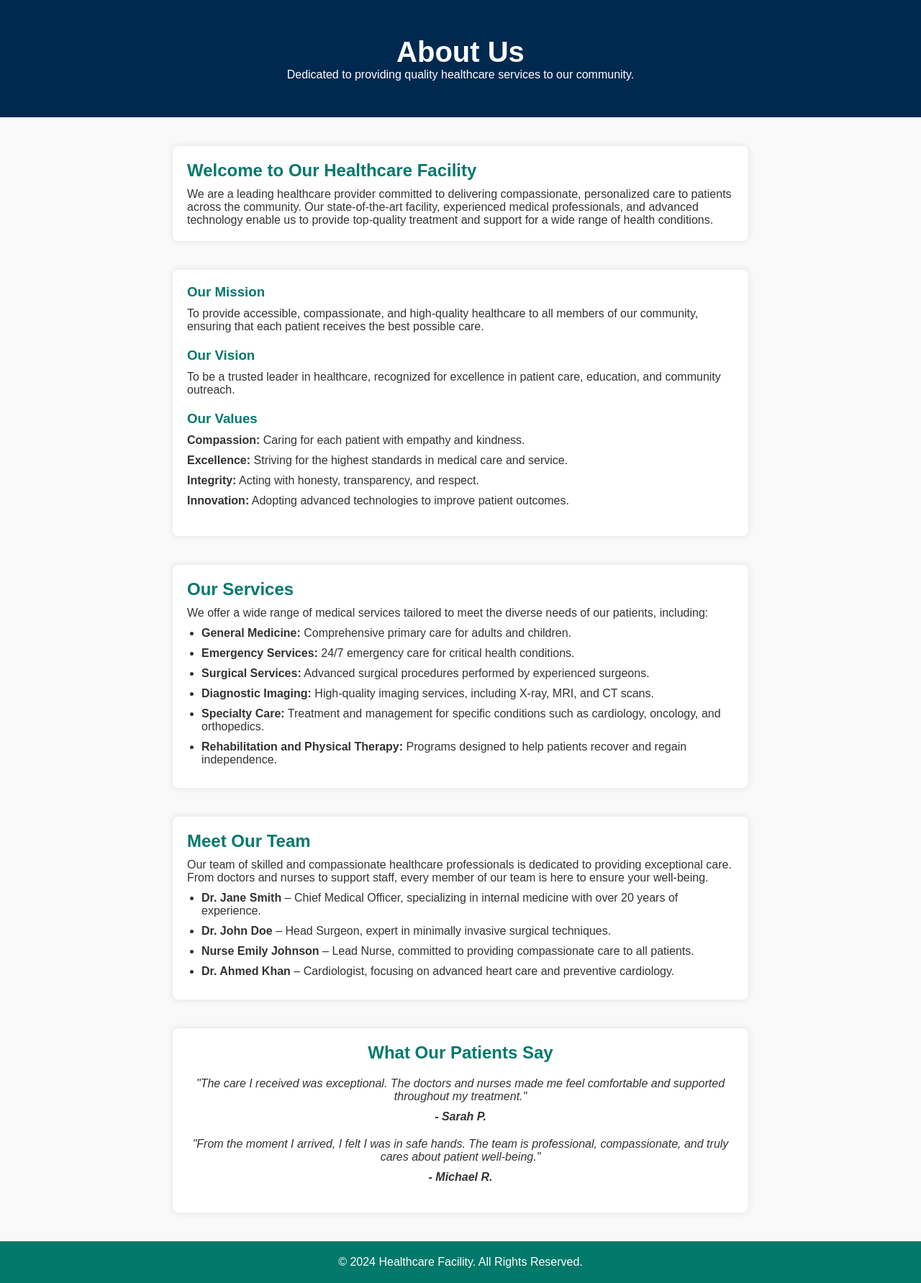
After one commit to mohityadav52708/Healthcare_major_project, a Flask app: page /aboutus in a window 1280 px wide. The commit adds this page. Shown: the whole page at 72% size. Run offline with Flask 2, Linux system fonts and the light colour scheme.

Commit message:
new commit from mohit and arpit

```diff
--- a/app.py
+++ b/app.py
@@ -27,6 +27,12 @@ def cancer_data_api():
 @app.route('/')
 def index():
     return render_template('home.html')
+@app.route('/contact')
+def contact():
+    return render_template('contact.html')
+@app.route('/aboutus')
+def aboutus():
+    return render_template('aboutus.html')
 
 if __name__ == "__main__":
     app.run(debug=True)
--- /dev/null
+++ b/static/css/aboutus.css
@@ -0,0 +1,80 @@
+/* General Reset */
+* {
+    margin: 0;
+    padding: 0;
+    box-sizing: border-box;
+}
+
+body {
+    font-family: Arial, sans-serif;
+    background-color: #f9f9f9;
+    color: #333;
+}
+
+.about-header {
+    text-align: center;
+    padding: 50px 20px;
+    background-color: #002950;
+    color: white;
+}
+
+.about-header h1 {
+    font-size: 2.5rem;
+}
+
+.about-intro, .mission-vision-values, .services, .team, .testimonials {
+    max-width: 800px;
+    margin: 40px auto;
+    padding: 20px;
+    background-color: white;
+    border-radius: 8px;
+    box-shadow: 0 0 10px rgba(0, 0, 0, 0.1);
+}
+
+h2, h3 {
+    color: #00796b;
+    margin-bottom: 10px;
+}
+
+.mission, .vision, .values {
+    margin-bottom: 20px;
+}
+
+ul {
+    list-style: none;
+    padding: 0;
+    margin: 0;
+}
+
+li {
+    margin: 10px 0;
+    font-size: 1rem;
+}
+
+.services ul, .team ul {
+    padding-left: 20px;
+    list-style: disc;
+}
+
+.testimonials {
+    text-align: center;
+}
+
+.testimonial {
+    font-style: italic;
+    margin: 20px 0;
+}
+
+.testimonial span {
+    display: block;
+    margin-top: 10px;
+    font-weight: bold;
+}
+
+footer {
+    text-align: center;
+    padding: 20px;
+    background-color: #00796b;
+    color: white;
+    margin-top: 40px;
+}
--- /dev/null
+++ b/templates/aboutus.html
@@ -0,0 +1,87 @@
+<!DOCTYPE html>
+<html lang="en">
+<head>
+    <meta charset="UTF-8">
+    <meta name="viewport" content="width=device-width, initial-scale=1.0">
+    <title>About Us - Healthcare Website</title>
+    <link rel="stylesheet" href="../static/css/aboutus.css" />
+</head>
+<body>
+    <!-- Header Section -->
+    <section class="about-header">
+        <h1>About Us</h1>
+        <p>Dedicated to providing quality healthcare services to our community.</p>
+    </section>
+
+    <!-- Introduction Section -->
+    <section class="about-intro">
+        <h2>Welcome to Our Healthcare Facility</h2>
+        <p>We are a leading healthcare provider committed to delivering compassionate, personalized care to patients across the community. Our state-of-the-art facility, experienced medical professionals, and advanced technology enable us to provide top-quality treatment and support for a wide range of health conditions.</p>
+    </section>
+
+    <!-- Mission, Vision, and Values Section -->
+    <section class="mission-vision-values">
+        <div class="mission">
+            <h3>Our Mission</h3>
+            <p>To provide accessible, compassionate, and high-quality healthcare to all members of our community, ensuring that each patient receives the best possible care.</p>
+        </div>
+        <div class="vision">
+            <h3>Our Vision</h3>
+            <p>To be a trusted leader in healthcare, recognized for excellence in patient care, education, and community outreach.</p>
+        </div>
+        <div class="values">
+            <h3>Our Values</h3>
+            <ul>
+                <li><strong>Compassion:</strong> Caring for each patient with empathy and kindness.</li>
+                <li><strong>Excellence:</strong> Striving for the highest standards in medical care and service.</li>
+                <li><strong>Integrity:</strong> Acting with honesty, transparency, and respect.</li>
+                <li><strong>Innovation:</strong> Adopting advanced technologies to improve patient outcomes.</li>
+            </ul>
+        </div>
+    </section>
+
+    <!-- Services Section -->
+    <section class="services">
+        <h2>Our Services</h2>
+        <p>We offer a wide range of medical services tailored to meet the diverse needs of our patients, including:</p>
+        <ul>
+            <li><strong>General Medicine:</strong> Comprehensive primary care for adults and children.</li>
+            <li><strong>Emergency Services:</strong> 24/7 emergency care for critical health conditions.</li>
+            <li><strong>Surgical Services:</strong> Advanced surgical procedures performed by experienced surgeons.</li>
+            <li><strong>Diagnostic Imaging:</strong> High-quality imaging services, including X-ray, MRI, and CT scans.</li>
+            <li><strong>Specialty Care:</strong> Treatment and management for specific conditions such as cardiology, oncology, and orthopedics.</li>
+            <li><strong>Rehabilitation and Physical Therapy:</strong> Programs designed to help patients recover and regain independence.</li>
+        </ul>
+    </section>
+
+    <!-- Our Team Section -->
+    <section class="team">
+        <h2>Meet Our Team</h2>
+        <p>Our team of skilled and compassionate healthcare professionals is dedicated to providing exceptional care. From doctors and nurses to support staff, every member of our team is here to ensure your well-being.</p>
+        <ul>
+            <li><strong>Dr. Jane Smith</strong> – Chief Medical Officer, specializing in internal medicine with over 20 years of experience.</li>
+            <li><strong>Dr. John Doe</strong> – Head Surgeon, expert in minimally invasive surgical techniques.</li>
+            <li><strong>Nurse Emily Johnson</strong> – Lead Nurse, committed to providing compassionate care to all patients.</li>
+            <li><strong>Dr. Ahmed Khan</strong> – Cardiologist, focusing on advanced heart care and preventive cardiology.</li>
+        </ul>
+    </section>
+
+    <!-- Patient Testimonials Section -->
+    <section class="testimonials">
+        <h2>What Our Patients Say</h2>
+        <div class="testimonial">
+            <p>"The care I received was exceptional. The doctors and nurses made me feel comfortable and supported throughout my treatment."</p>
+            <span>- Sarah P.</span>
+        </div>
+        <div class="testimonial">
+            <p>"From the moment I arrived, I felt I was in safe hands. The team is professional, compassionate, and truly cares about patient well-being."</p>
+            <span>- Michael R.</span>
+        </div>
+    </section>
+
+    <!-- Footer Section -->
+    <footer>
+        <p>&copy; 2024 Healthcare Facility. All Rights Reserved.</p>
+    </footer>
+</body>
+</html>
```
Also changed, not shown: static/css/contact.css (added, +97 -0 lines), templates/contact.html (added, +60 -0 lines), templates/home.html (+13 -2 lines).
